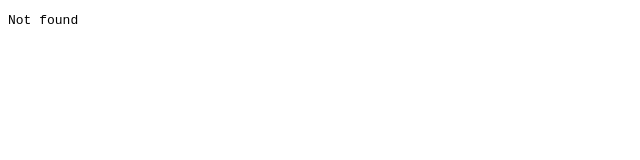
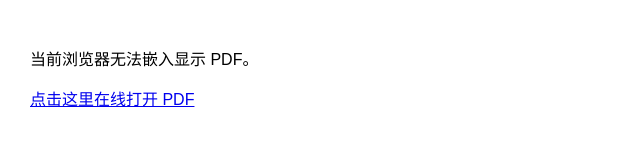
Before and after one commit to Sawyer-HIT/beautiful-papers, a plain HTML site: page docs/index.html in a window 1280 px wide. Shown: the whole page, without its empty margins (0-640 px from the left). Drawn offline with Linux system fonts and the light colour scheme.

Commit message:
Update index.html

```diff
--- a/docs/index.html
+++ b/docs/index.html
@@ -1,21 +1,47 @@
-<meta charset="UTF-8">
-    <meta name="viewport" content="width=device-width, initial-scale=1.0">
-    <title>Paper PDF</title>
+<!DOCTYPE html>
+<html lang="zh-CN">
+<head>
+    <meta charset="UTF-8">
+    <meta name="viewport"
+          content="width=device-width, initial-scale=1.0">
+
+    <title>PDF 在线阅读</title>
+
     <style>
-        html, body {
+        html,
+        body {
             width: 100%;
             height: 100%;
             margin: 0;
+            overflow: hidden;
         }
 
-        iframe {
+        object {
             width: 100%;
             height: 100%;
-            border: none;
+            border: 0;
+        }
+
+        .fallback {
+            padding: 30px;
+            font-family: Arial, sans-serif;
         }
     </style>
 </head>
+
 <body>
-    <iframe src="./2026-NM-NichTrans spatial aware cross-omics translation" title="Paper PDF"></iframe>
+    <object
+        data="./2026-NM-NichTrans spatial aware cross-omics translation.pdf#view=FitH"
+        type="application/pdf">
+
+        <div class="fallback">
+            <p>当前浏览器无法嵌入显示 PDF。</p>
+            <p>
+                <a href="./2026-NM-NichTrans spatial aware cross-omics translation.pdf" target="_blank">
+                    点击这里在线打开 PDF
+                </a>
+            </p>
+        </div>
+    </object>
 </body>
 </html>
```
